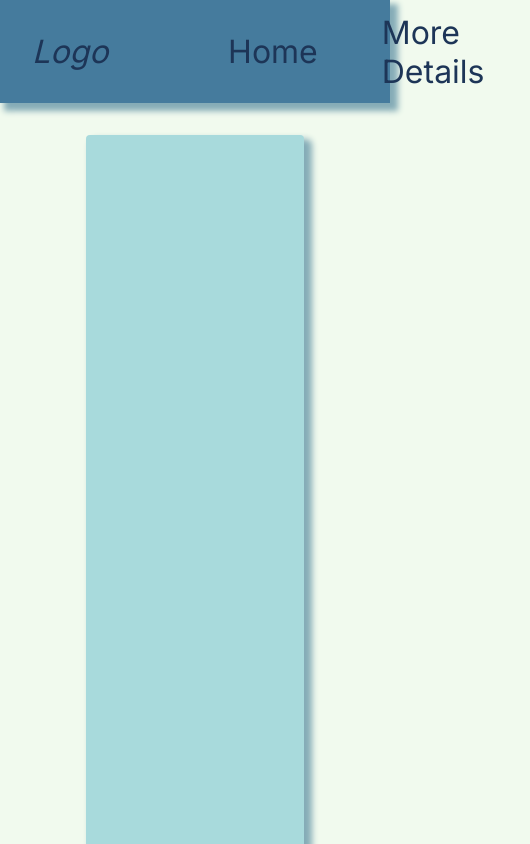
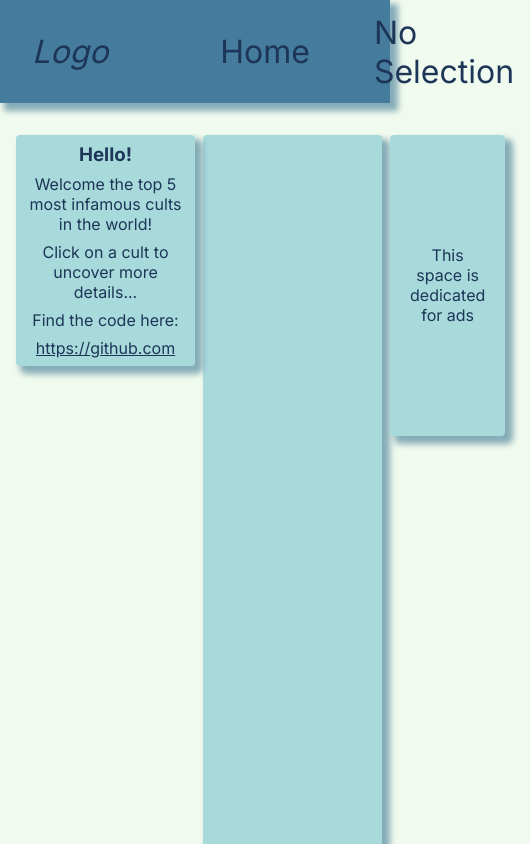
Before and after one commit to tBaronDar/demo-context, a Next.js app: page /more-details in a window 390 px wide. Shown: the top 844 px of the page, 530 px wide, since content can reach past the window. Built offline with nearby package versions, Linux system fonts and the light colour scheme.

Commit message:
finished second page layout, started responsiveness

```diff
--- a/app/more-details/page.module.css
+++ b/app/more-details/page.module.css
@@ -2,6 +2,16 @@
 	height: 100rem;
 	display: grid;
 	grid-template-columns: 15% auto 15%;
-	grid-template-rows: 50% 50%;
+	grid-template-rows: 20% 20% 20% 20% 20%;
 	gap: 1rem;
 }
+
+@media (max-width: 768px) {
+	.master {
+		height: 100rem;
+		display: grid;
+		grid-template-columns: 50% 50%;
+		grid-template-rows: 20% 20% 20% 20% 20%;
+		gap: 0.5rem;
+	}
+}
--- a/app/more-details/page.tsx
+++ b/app/more-details/page.tsx
@@ -2,16 +2,17 @@
 
 import React from "react";
 import Ads from "@/components/ads";
-import CultsContextProvider from "@/store/cults-context";
 
 import styles from "./page.module.css";
 import CultText from "@/components/cults-details/cult-text";
+import Intro from "@/components/intro";
 
 function DetailsPage() {
 	return (
 		<main className={styles.master}>
 			<CultText />
-			<Ads />
+			<Ads position="master-top-right" />
+			<Intro position="master-top-left" />
 		</main>
 	);
 }
--- a/components/ads.module.css
+++ b/components/ads.module.css
@@ -1,5 +1,13 @@
-.master {
+.master-btm-left {
 	grid-area: 2/ 1 / span 1 / span 1;
+	background-color: var(--intro-background-color);
+	display: flex;
+	align-items: center;
+	justify-items: center;
+}
+
+.master-top-right {
+	grid-area: 1/ 3 / span 1 / span 1;
 	background-color: var(--intro-background-color);
 	display: flex;
 	align-items: center;
--- a/components/ads.tsx
+++ b/components/ads.tsx
@@ -2,9 +2,14 @@ import React from "react";
 
 import styles from "./ads.module.css";
 
-function Ads() {
+function Ads({ position }: { position: string }) {
+	let selector: string = "master-btm-left";
+
+	if (position === "master-top-right") {
+		selector = "master-top-right";
+	}
 	return (
-		<div className={styles.master}>
+		<div className={styles[selector]}>
 			<p className={styles.text}>This space is dedicated for ads</p>
 		</div>
 	);
--- a/components/cults-details/cult-text.module.css
+++ b/components/cults-details/cult-text.module.css
@@ -1,5 +1,5 @@
 .master {
-	grid-area: 1/ 2 / span 2 / span 1;
+	grid-area: 1/ 2 / span 4 / span 1;
 	background-color: var(--list-background-color);
 }
 
--- a/components/cults/cults-table.tsx
+++ b/components/cults/cults-table.tsx
@@ -19,7 +19,7 @@ function ContentTable() {
 
 	return (
 		<div className={styles.master}>
-			<h2>Here goes the main item list</h2>
+			<h2>These are the most notorious Cults in human hystory.</h2>
 			<ul className={styles.list}>
 				{ctx.cults.map((item) => (
 					<ListItem inputItem={item} key={item.id} />
--- a/components/intro.module.css
+++ b/components/intro.module.css
@@ -1,4 +1,4 @@
-.master {
+.master-top-left {
 	grid-area: 1/ 1 / span 1 / span 1;
 	background-color: var(--intro-background-color);
 	display: flex;
@@ -10,3 +10,16 @@
 	text-wrap: balance;
 	max-height: max-content;
 }
+
+.master-top-right {
+	grid-area: 1/ 3 / span 1 / span 1;
+	background-color: var(--intro-background-color);
+	display: flex;
+	flex-direction: column;
+	align-items: center;
+	justify-content: center;
+	gap: 0.5em;
+	text-align: center;
+	text-wrap: balance;
+	max-height: max-content;
+}
--- a/components/intro.tsx
+++ b/components/intro.tsx
@@ -3,9 +3,15 @@ import React from "react";
 import styles from "./intro.module.css";
 import Link from "next/link";
 
-function Intro() {
+function Intro({ position }: { position: string }) {
+	let selector: string = "master-top-left";
+
+	if (position === "master-top-right") {
+		selector = "master-top-right";
+	}
+
 	return (
-		<div className={styles.master}>
+		<div className={styles[selector]}>
 			<h3>Hello!</h3>
 			<p>Welcome the top 5 most infamous cults in the world!</p>
 			<p>Click on a cult to uncover more details...</p>
--- a/components/layout/main-navigation.tsx
+++ b/components/layout/main-navigation.tsx
@@ -1,9 +1,13 @@
-import React from "react";
+"use client";
+import React, { useContext } from "react";
 
 import styles from "./main-navigation.module.css";
 import Link from "next/link";
+import { CultsContext } from "@/store/cults-context";
 
 function MainNavigation() {
+	const { cults } = useContext(CultsContext);
+	const selectedCult = cults.find((item) => item.isSelected === true);
 	return (
 		<header className={styles.header}>
 			<nav className={styles.navigation}>
@@ -14,9 +18,17 @@ function MainNavigation() {
 					<li>
 						<Link href={"/"}>Home</Link>
 					</li>
-					<li>
-						<Link href={"/more-details"}>More Details</Link>
-					</li>
+					{/* Check if a selected cult exists and change the output */}
+					{selectedCult && (
+						<li>
+							<Link href={"/more-details"}>More Details</Link>
+						</li>
+					)}
+					{!selectedCult && (
+						<li>
+							<Link href={"/"}>No Selection</Link>
+						</li>
+					)}
 				</ul>
 			</nav>
 		</header>
```
